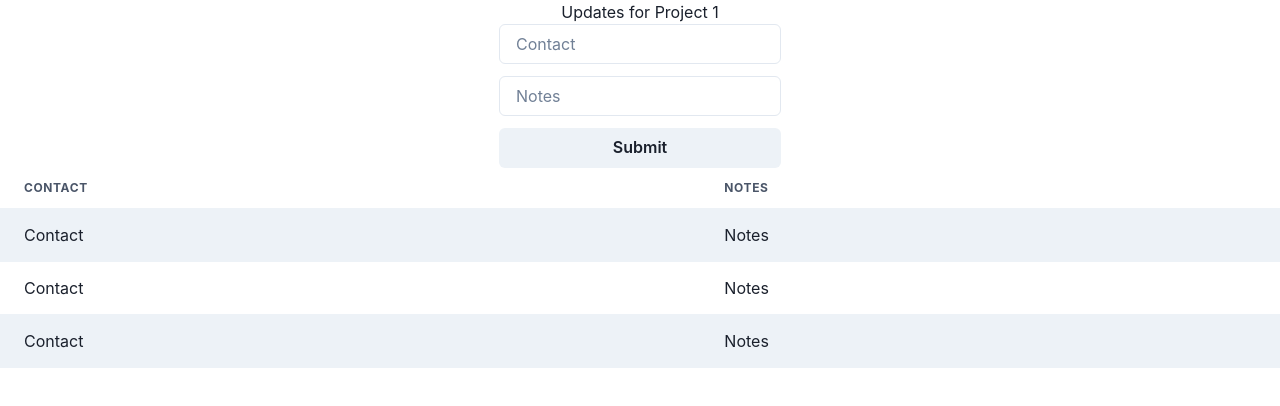
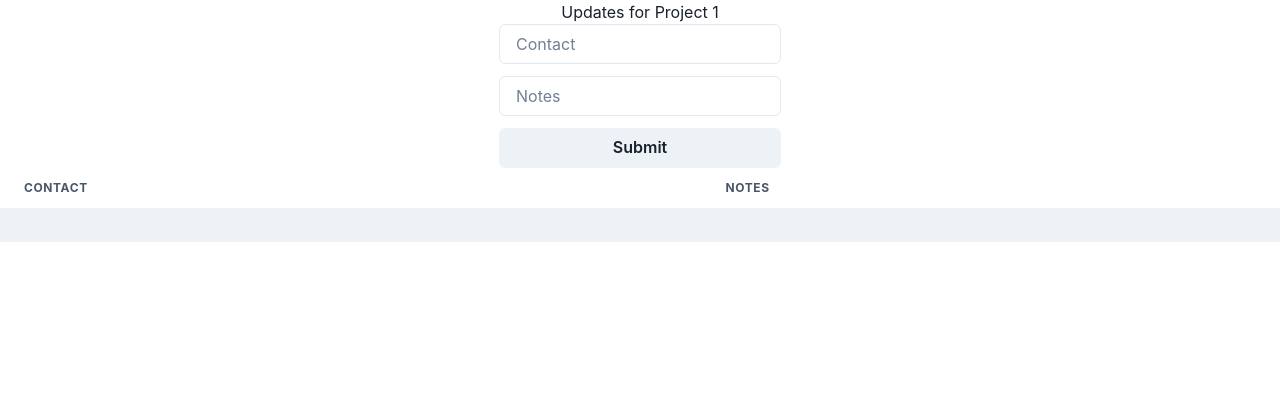
Before and after one commit to noamike/M-MRE, a React (Create React App) app in the folder projecttracking0.1/: page / in a window 1280 px wide. Shown: the top 406 px of the page. Built offline with nearby package versions, Linux system fonts and the light colour scheme.

Commit message:
Added Table Updating Capability
The big ole break through

```diff
--- a/projecttracking0.1/src/App.js
+++ b/projecttracking0.1/src/App.js
@@ -1,9 +1,24 @@
 import logo from './logo.svg';
 import './App.css';
 import { ChakraProvider, Input, Center, Stack, Button } from '@chakra-ui/react'
+
+//Elements for the table for data display
 import { Table, Thead, Tbody, Tr, Th, Td, TableContainer} from '@chakra-ui/react'
 
+// Updates the values of the table cells based off of the input data provided
+function submitDetails() {
+  var var_contact = document.getElementById("contactNameValue").value;
+  var var_notes = document.getElementById("notesValue").value;
+
+  return (
+    document.getElementById("contactInput1").innerHTML = var_contact,
+    document.getElementById("notesInput1").innerHTML = var_notes
+  )
+}
+
 function App() {
+  var var_contact;
+  var var_notes;
   return (
     <ChakraProvider>
       <div className="App">
@@ -27,9 +42,9 @@ function App() {
         <body>
         <Center>
           <Stack spacing={3}>
-            <Input placeholder='Contact' width='auto' id="contactName"/>
-            <Input placeholder='Notes' width='auto' id="notes"/>
-            <Button>Submit</Button>
+            <Input placeholder='Contact' width='auto' id="contactNameValue"/>
+            <Input placeholder='Notes' width='auto' id="notesValue"/>
+            <Button onClick={() => submitDetails()}>Submit</Button>
           </Stack>
           </Center>
           <TableContainer>
@@ -42,16 +57,8 @@ function App() {
               </Thead>
               <Tbody>
                 <Tr>
-                  <Td>Contact</Td>
-                  <Td>Notes</Td>
-                </Tr>
-                <Tr>
-                  <Td>Contact</Td>
-                  <Td>Notes</Td>
-                </Tr>
-                <Tr>
-                  <Td>Contact</Td>
-                  <Td>Notes</Td>
+                  <Td id="contactInput1">{var_contact}</Td>
+                  <Td id="notesInput1">{var_notes}</Td>
                 </Tr>
               </Tbody>
             </Table>
@@ -63,4 +70,6 @@ function App() {
   );
 }
 
+
+
 export default App;
```
